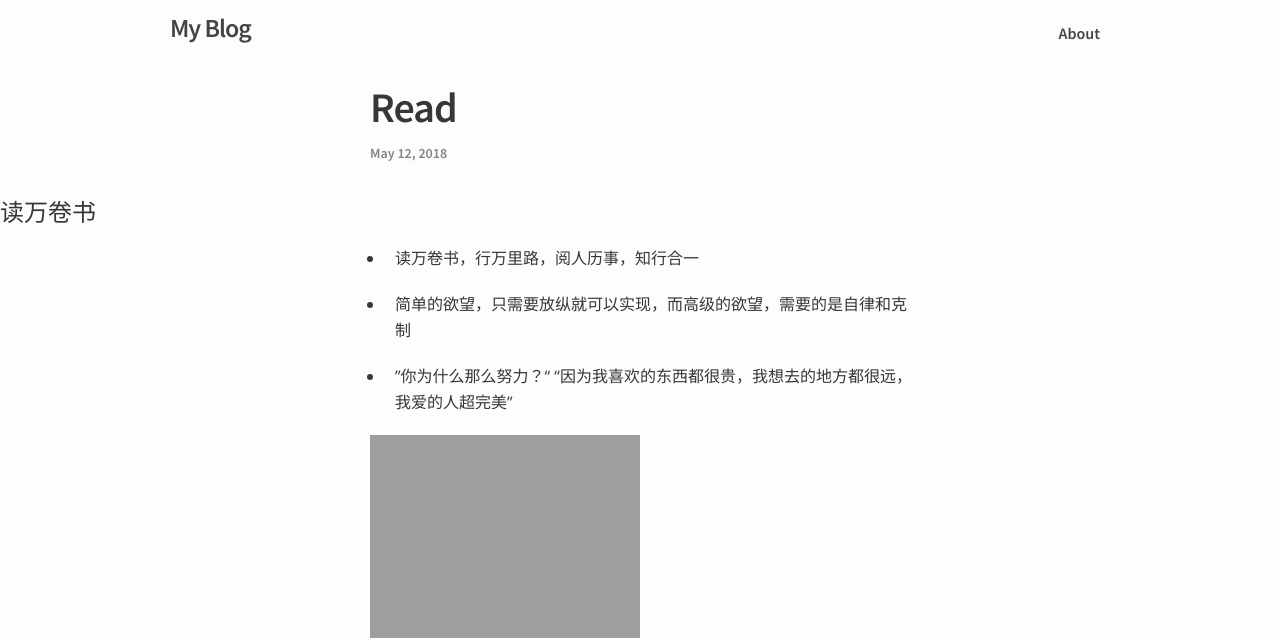
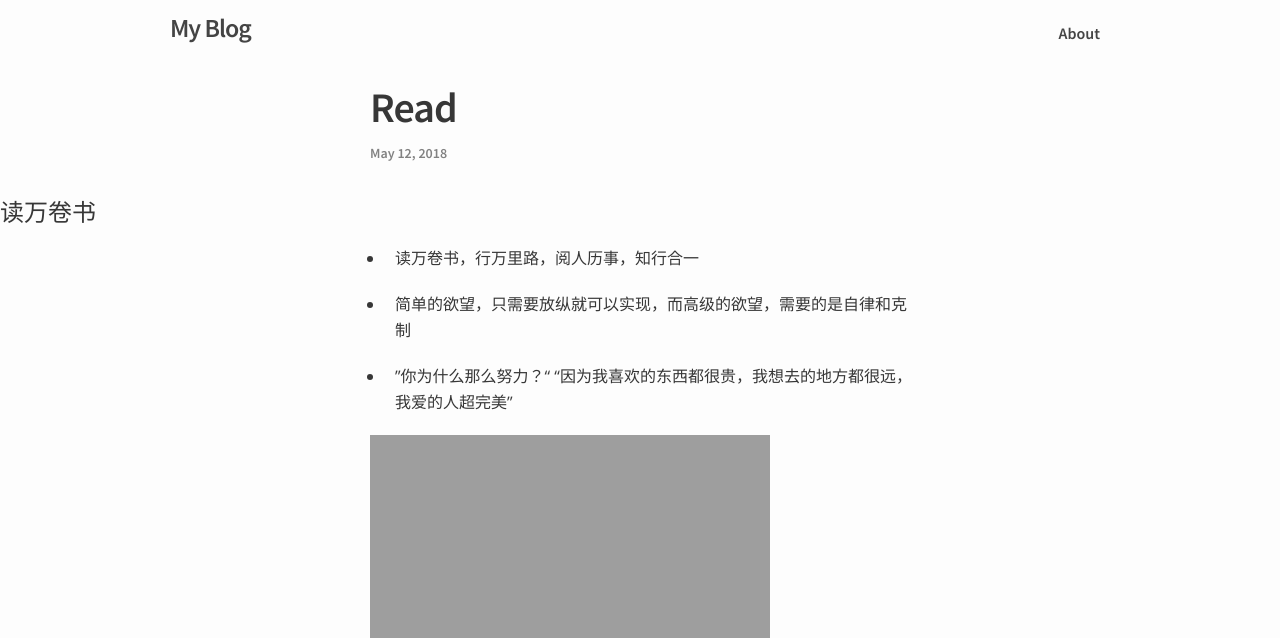
Before and after one commit to hazel-new/HazelBlog, a Jekyll site: the page built from _posts/2018-05-12-Read.md, in a window 1280 px wide. Shown: the top 638 px of the page. Built offline with Jekyll 4.4.1, drawn with Linux system fonts in a browser that asks for light colours; our own code applies the rules of GitHub Pages for plain Markdown files; grey boxes are pictures that could not be loaded.

Commit message:
update read

```diff
--- a/_posts/2018-05-12-Read.md
+++ b/_posts/2018-05-12-Read.md
@@ -1,10 +1,11 @@
 # 读万卷书
+
 * 读万卷书，行万里路，阅人历事，知行合一
 
 * 简单的欲望，只需要放纵就可以实现，而高级的欲望，需要的是自律和克制
 
 *  ”你为什么那么努力？“ “因为我喜欢的东西都很贵，我想去的地方都很远，我爱的人超完美”
 
-![book2]({{ site.url }}/images/book2.png){:height="80%" width="50%"}
+![book2]({{ site.url }}/images/book2.png)
 
-![book](http://127.0.0.1:4000/Hazel's Blog/images/book1.png){:height="80%" width="50%"}
+![book](http://127.0.0.1:4000/Hazel's Blog/images/book1.png)
```
